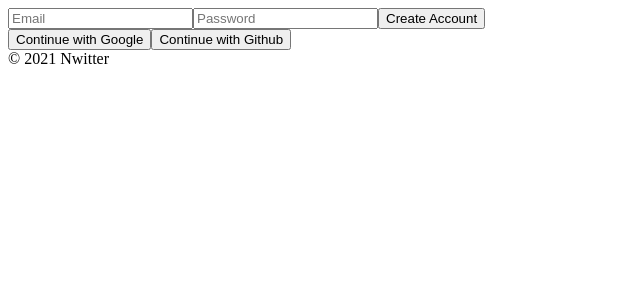
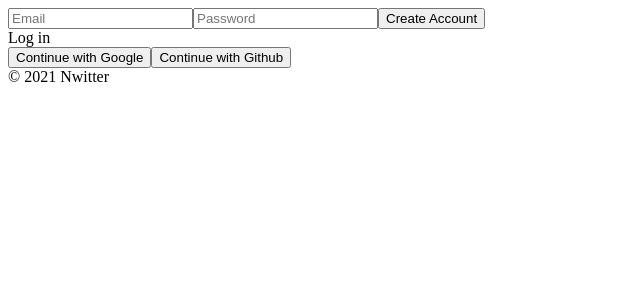
Before and after one commit to pkh31337/210701_nwitter, a React (Create React App) app: page /#/ in a window 1280 px wide. Shown: the top 300 px of the page, without its empty margins (0-640 px from the left). Built offline with nearby package versions, Linux system fonts and the light colour scheme; no server answers.

Commit message:
#2.4 Log In

```diff
--- a/src/components/App.js
+++ b/src/components/App.js
@@ -1,12 +1,23 @@
-import { useState } from "react";
+import { useEffect, useState } from "react";
 import AppRouter from "components/Router";
 import { authService } from "fbase";
 
 function App() {
-  const [isLoggedIn, setIsLoggedIn] = useState(authService.currentUser);
+  const [init, setInit] = useState(false);
+  const [isLoggedIn, setIsLoggedIn] = useState(false);
+  useEffect(() => {
+    authService.onAuthStateChanged((user) => {
+      if (user) {
+        setIsLoggedIn(true);
+      } else {
+        setIsLoggedIn(false);
+      }
+      setInit(true);
+    });
+  }, []);
   return (
     <>
-      <AppRouter isLoggedIn={isLoggedIn} />
+      {init ? <AppRouter isLoggedIn={isLoggedIn} /> : "Initializing..."}
       <footer>&copy; {new Date().getFullYear()} Nwitter</footer>
     </>
   );
--- a/src/components/Router.js
+++ b/src/components/Router.js
@@ -5,7 +5,7 @@ import Auth from "routes/Auth"
 const AppRouter = ({ isLoggedIn }) => {
   return (
     <Router>
-      <switch>
+      <Switch>
         {isLoggedIn ? (
           <>
             <Route exact path="/">
@@ -17,7 +17,7 @@ const AppRouter = ({ isLoggedIn }) => {
             <Auth />
           </Route>
         )}
-      </switch>
+      </Switch>
     </Router>
   );
 };
--- a/src/routes/Auth.js
+++ b/src/routes/Auth.js
@@ -5,6 +5,7 @@ const Auth = () => {
   const [email, setEmail] = useState("");
   const [password, setPassword] = useState("");
   const [newAccount, setNewAccount] = useState(true);
+  const [error, setError] = useState("");
   const onChange = (event) => {
     const {
       target: { name, value },
@@ -29,9 +30,11 @@ const Auth = () => {
       }
       console.log(data);
     } catch (error) {
-      console.log(error);
+      console.log(error.message);
     }
   };
+  const toggleAccount = () => setNewAccount((prev) => !prev);
+
   return (
     <div>
       <form onSubmit={onSubmit}>
@@ -52,7 +55,9 @@ const Auth = () => {
           onChange={onChange}
         />
         <input type="submit" value={newAccount ? "Create Account" : "Log In"} />
+        {error}
       </form>
+      <span onClick={toggleAccount}>{newAccount ? "Log in" : "Create Account"}</span>
       <div>
         <button>Continue with Google</button>
         <button>Continue with Github</button>
--- a/src/routes/Home.js
+++ b/src/routes/Home.js
@@ -1 +1,2 @@
-export default () => <span>Home</span>;
+const Home = () => <span>Home</span>;
+export default Home;
--- a/src/routes/Profile.js
+++ b/src/routes/Profile.js
@@ -1 +1,2 @@
-export default () => <span>Profile</span>;
+const Profile = () => <span>Profile</span>;
+export default Profile;
```
